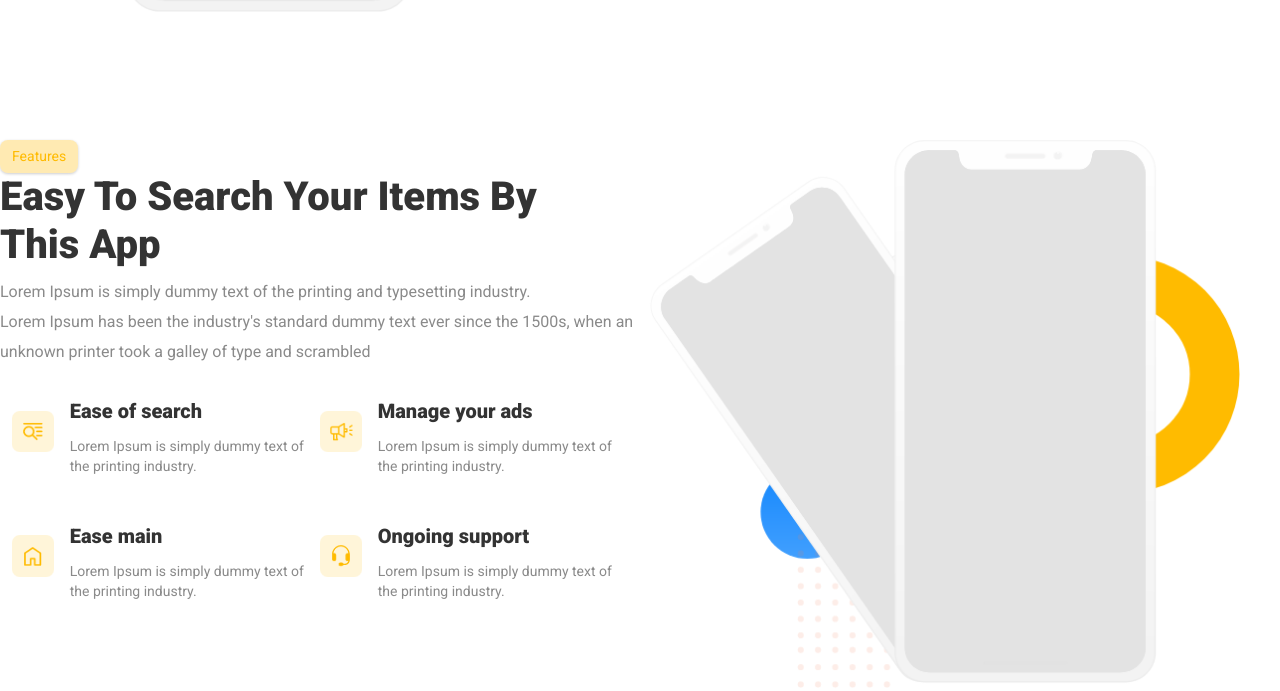
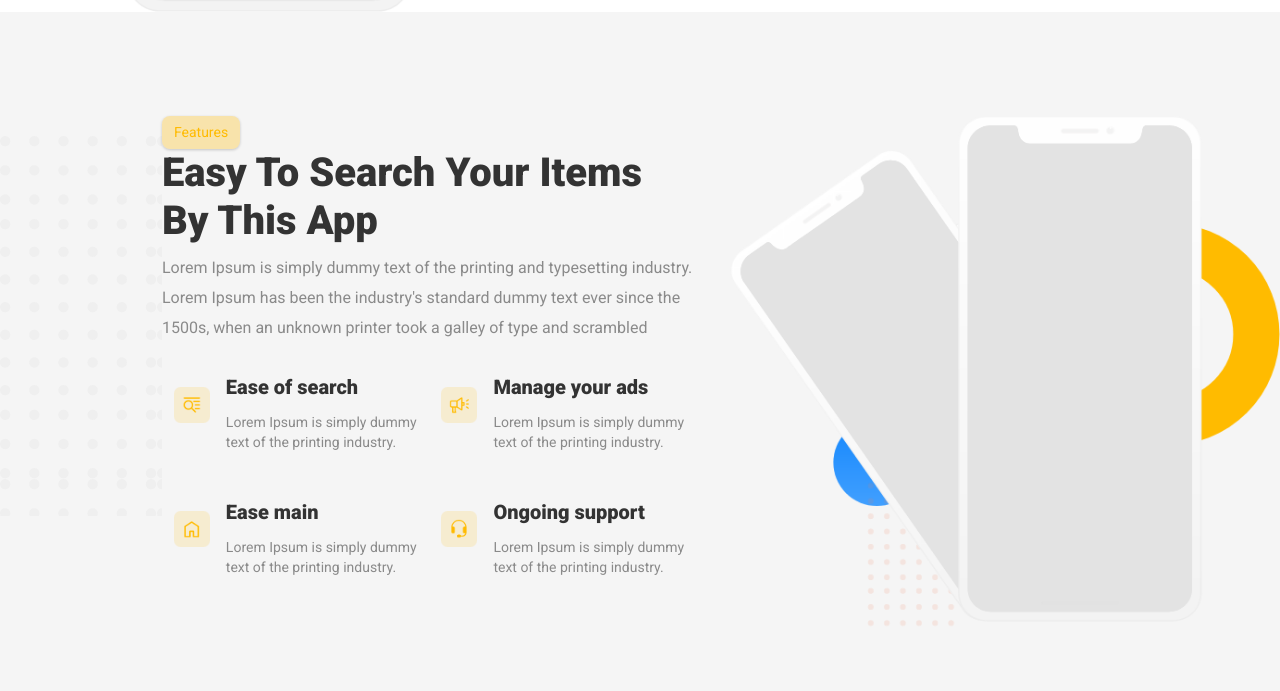
Before and after one commit to bengtuggla/HTMLCSS-inlupp2, a plain HTML site: page index.html in a window 1280 px wide. Shown: the part 1769-2460 px from the top of the page. Drawn offline with nearby package versions, Linux system fonts and the light colour scheme; files whose address does not match are found by name.

Commit message:
trying tiling dots to left in features. Only gets bad tiling

```diff
--- a/css/styles2.css
+++ b/css/styles2.css
@@ -509,6 +509,24 @@ ABOUT US
 FEATURES
 ========================
 */
+
+.features-container {
+  background-color: #f5f5f5;
+  margin: 0 auto;
+  padding: 0.5rem 0 4rem 0;
+  display: flex;
+}
+.dots {
+  display: none;
+  content: '';
+  align-self: center;
+  justify-self: flex-start;
+  height: 380px;
+  width: 252px;
+  background-image: url(../images/dots.png);
+  background-size: initial;
+  background-repeat: repeat;
+}
 .features {
   margin: 0 auto;
   max-width: 1280px;
@@ -1002,7 +1020,7 @@ ul {
     margin-top: 0rem;
   }
   .features {
-    margin: 8rem auto 0 auto;
+    margin: 6rem auto 0 auto;
   }
   .features-info p {
     padding-right: 0rem;
@@ -1247,6 +1265,7 @@ ul {
 
   .features {
     padding: 0;
+    max-width: 1380px;
   }
   .banner-info {
     flex: 0 0 63%;
@@ -1266,6 +1285,9 @@ ul {
   }
   .carousel-container {
     margin: 12rem auto 0 auto;
+  }
+  .dots {
+    display: flex;
   }
 }
 
--- a/index.html
+++ b/index.html
@@ -158,6 +158,8 @@
 
 
   <!-- FEATURES-->
+  <div class="features-container">
+    <div class="dots"></div>
   <div class="features" id="features">
     <div class="features-info">
       <button class="btn btn-about ">features<span class="btn-overlay"></span></button>
@@ -203,6 +205,7 @@
     <div class="features-img">
       <img src="./images/Mobile.png" alt="Iphone">
     </div>
+  </div>
   </div>
   <!-- end of FEATURES-->
 
```
Also changed, not shown: images/dots.png (added).
